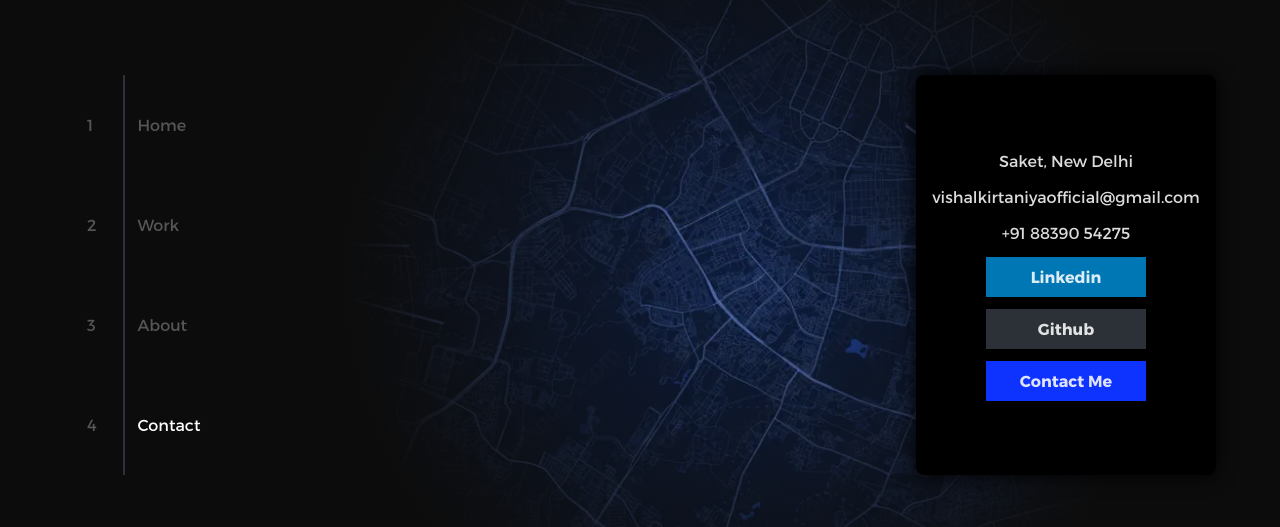
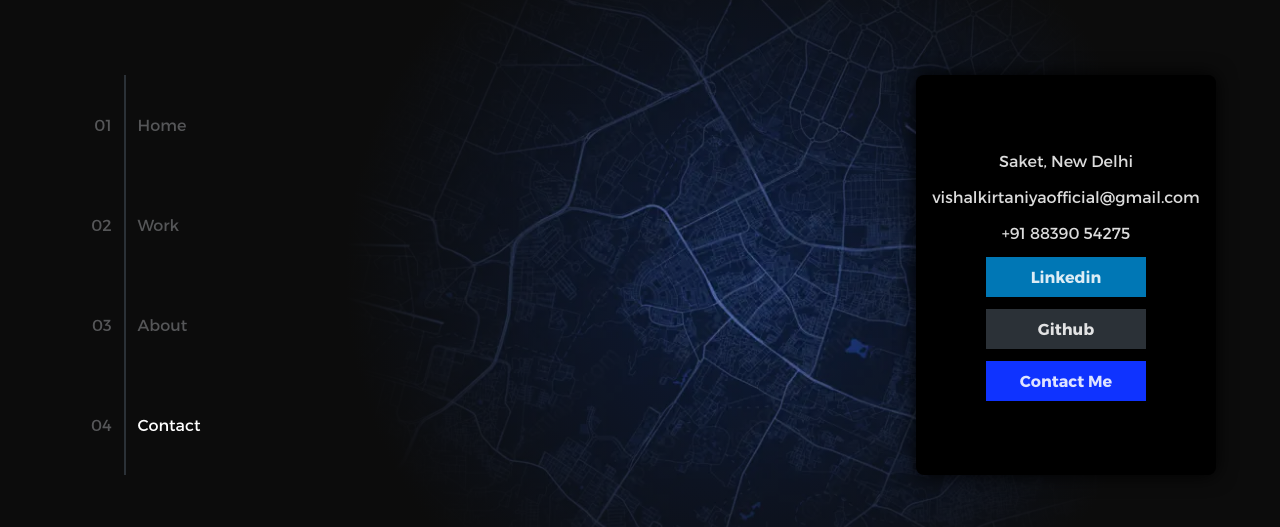
Before and after one commit to vishalkirtaniya/vishal-portfolio-v2, a Next.js app: page /contact in a window 1280 px wide. Shown: the part 165-692 px from the top of the page. Built offline with nearby package versions, Linux system fonts and the light colour scheme.

Commit message:
changed the layout of the sidebar to create symmetry

```diff
--- a/src/components/sidebar.js
+++ b/src/components/sidebar.js
@@ -6,10 +6,10 @@ import { gsap } from "gsap";
 import { useRouter } from "next/router";
 
 const pathLinks = [
-  { path: "/", label: "Home", no: 1 },
-  { path: "/work", label: "Work", no: 2 },
-  { path: "/about", label: "About", no: 3 },
-  { path: "/contact", label: "Contact", no: 4 },
+  { path: "/", label: "Home", no: "01" },
+  { path: "/work", label: "Work", no: "02" },
+  { path: "/about", label: "About", no: "03" },
+  { path: "/contact", label: "Contact", no: "04" },
 ];
 
 const SideBar = () => {
@@ -46,10 +46,10 @@ const SideBar = () => {
 
   return (
     <div className="h-[50vh] items-center w-[80%] flex montserratFont font-normal z-30">
-      <ul className="left-side-nav h-full w-1/5 flex flex-col justify-around items-start text-white">
+      <ul className="left-side-nav h-full w-1/5 flex flex-col justify-around items-end text-white pr-3">
         {pathLinks.map((link, index) => (
           <li key={index}>
-            <span className="text-center text-[#555658]">{link.no}</span>
+            <span className=" text-[#555658]">{link.no}</span>
           </li>
         ))}
       </ul>
```
